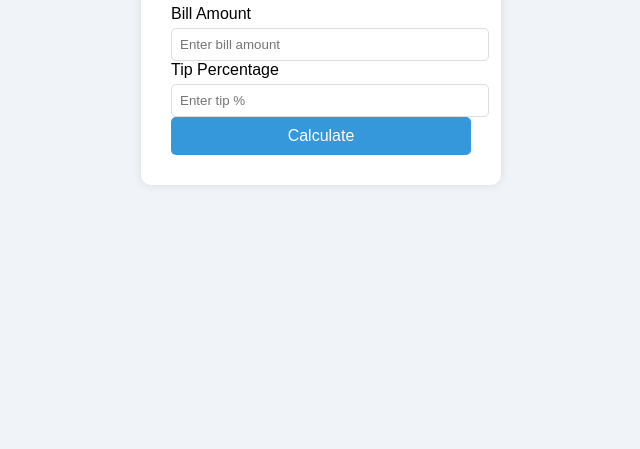
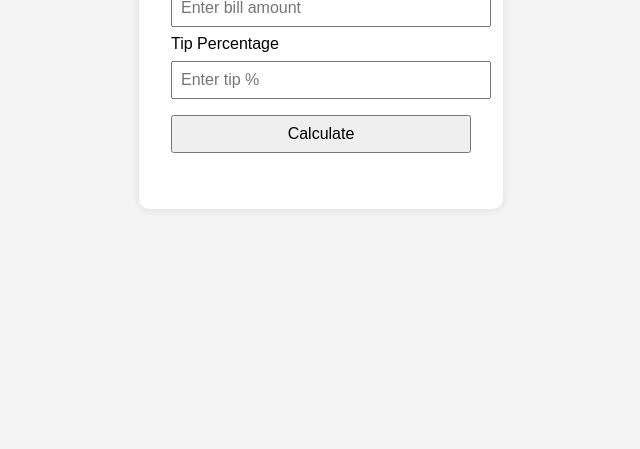
Before and after one commit to Malik786-ubaid/tip-calculator, a plain HTML site: page index.html in a window 1280 px wide. Shown: the part 367-816 px from the top of the page, without its empty margins (319-959 px from the left). Drawn offline with Linux system fonts and the light colour scheme.

Commit message:
Added basic styling with CSS

```diff
--- a/style.css
+++ b/style.css
@@ -1,15 +1,16 @@
 body {
   font-family: Arial, sans-serif;
-  background: #f0f4f8;
+  background-color: #f4f4f4;
   display: flex;
   justify-content: center;
   align-items: center;
   height: 100vh;
+  margin: 0;
 }
 
 .container {
   background: white;
-  padding: 30px;
+  padding: 2rem;
   border-radius: 10px;
   box-shadow: 0 0 10px rgba(0, 0, 0, 0.1);
   width: 300px;
@@ -17,38 +18,18 @@ body {
 
 h1 {
   text-align: center;
-  margin-bottom: 20px;
+  margin-bottom: 1rem;
 }
 
-.input-group {
-  margin-bottom: 15px;
+input, button {
+  width: 100%;
+  padding: 0.5rem;
+  margin: 0.5rem 0;
+  font-size: 1rem;
 }
 
-input {
-  width: 100%;
-  padding: 8px;
-  margin-top: 5px;
-  border: 1px solid #ddd;
-  border-radius: 5px;
+#result {
+  margin-top: 1rem;
+  text-align: center;
+  font-weight: bold;
 }
-
-button {
-  width: 100%;
-  padding: 10px;
-  background: #3498db;
-  color: white;
-  border: none;
-  border-radius: 5px;
-  font-size: 16px;
-  cursor: pointer;
-}
-
-button:hover {
-  background: #2980b9;
-}
-
-.result {
-  margin-top: 20px;
-  font-weight: bold;
-  text-align: center;
-}
```
